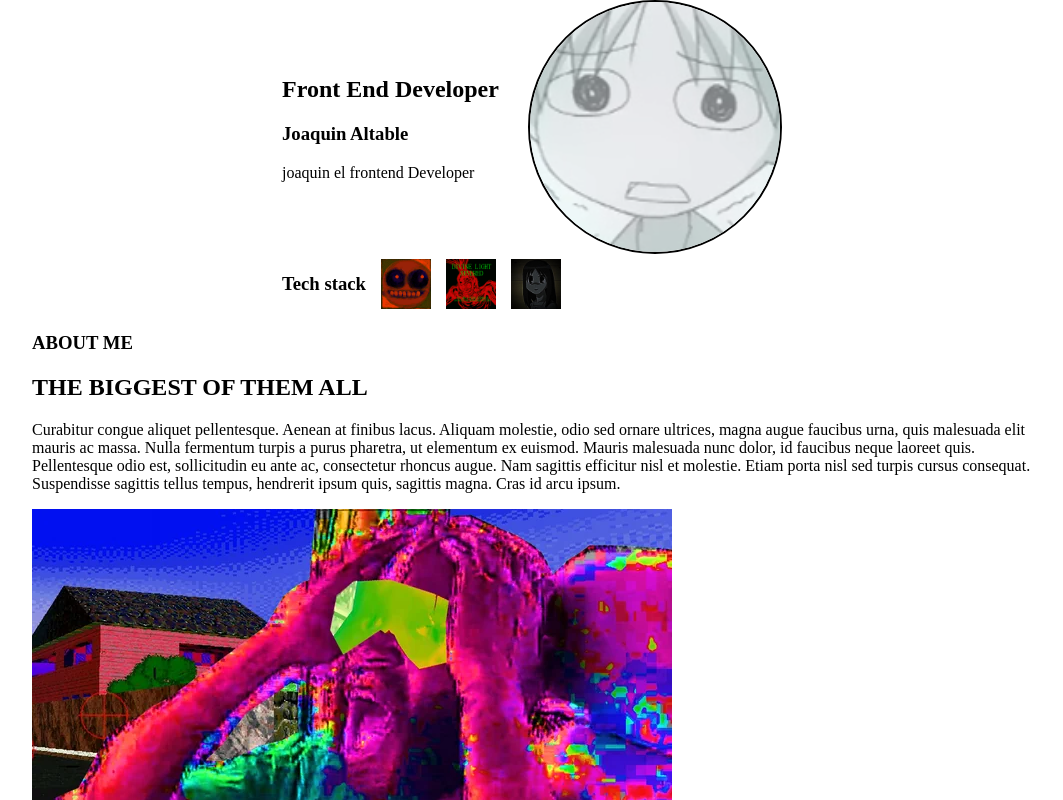
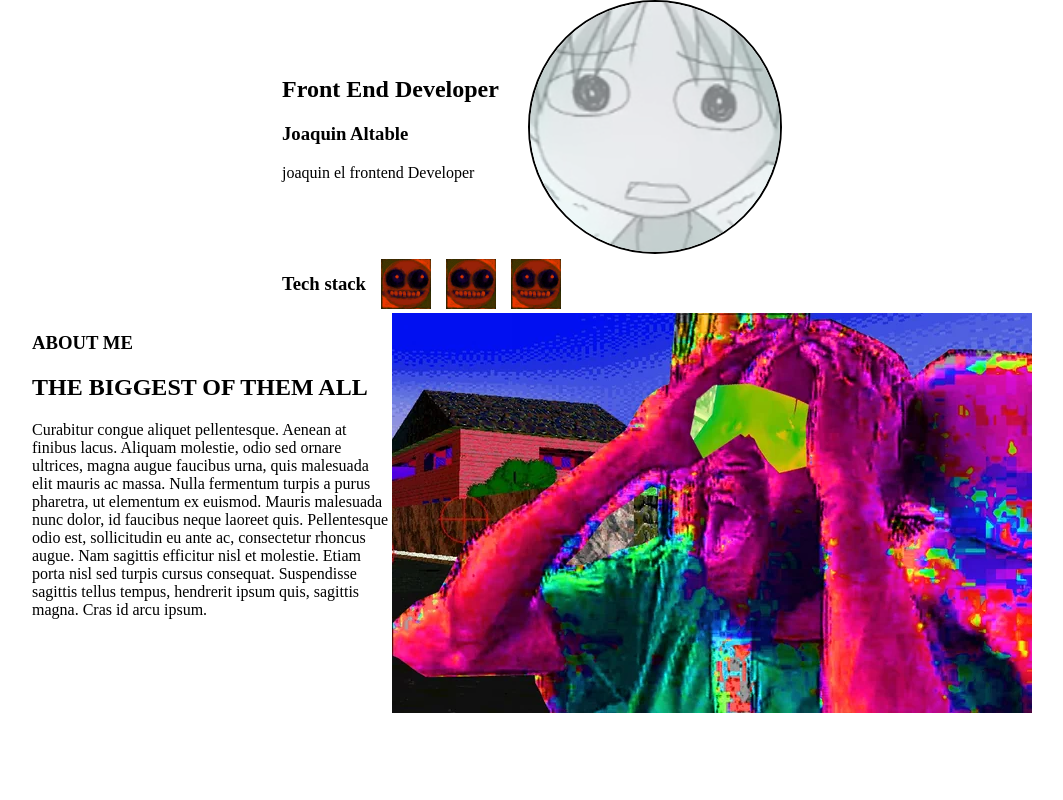
Before and after one commit to Joable/portfolio-vite, a React (Vite) app: page / in a window 1280 px wide. Shown: the top 800 px of the page, without its empty margins (108-1171 px from the left). Built offline with nearby package versions, Linux system fonts and the light colour scheme.

Commit message:
'About' content diplays in a row

```diff
--- a/src/Components/About/About.jsx
+++ b/src/Components/About/About.jsx
@@ -2,7 +2,7 @@ import styles from './About.module.css';
 
 export default function About(){
     return(
-        <section>
+        <section className={styles.about}>
             <div className={styles.aboutText}>
                 <h3>ABOUT ME</h3>
                 <h2>THE BIGGEST OF THEM ALL</h2>
--- a/src/Components/About/About.module.css
+++ b/src/Components/About/About.module.css
@@ -0,0 +1,8 @@
+.about{
+    display: flex;
+    flex-direction: row;
+    max-width: 1000px;
+    max-height: 400px;
+    object-fit: cover;
+    overflow: hidden;
+}
--- a/src/Components/Profile/Profile.jsx
+++ b/src/Components/Profile/Profile.jsx
@@ -20,8 +20,8 @@ export default function Profile(){
                 <h3>Tech stack</h3>
 
                 <img src="../../img/smiley.png" alt="logo1" />
-                <img src="../../img/divine.png" alt="logo2" />
-                <img src="../../img/osaka1.jpg" alt="logo3" />
+                <img src="../../img/smiley.png" alt="logo2" />
+                <img src="../../img/smiley.png" alt="logo3" />
             </div>
         </section>
     );
```
Also changed, not shown: src/App.css (line endings or trailing spaces).
